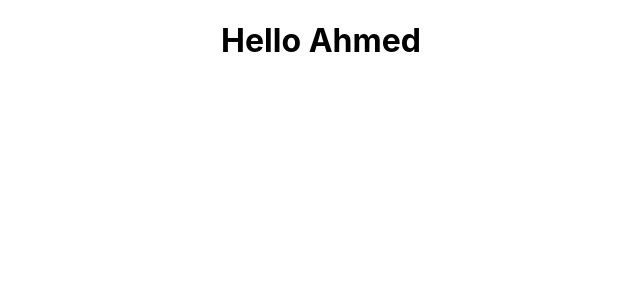
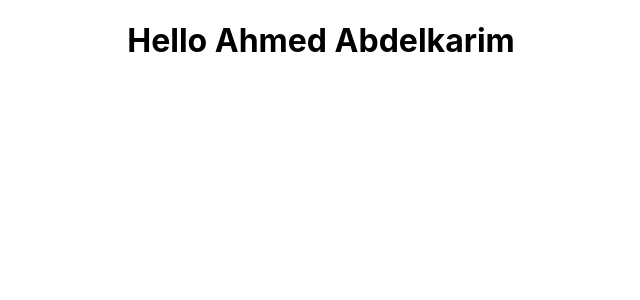
Before and after one commit to a-abdelkarim/react, a React (Create React App) app in the folder hello_world/: page / in a window 1280 px wide. Shown: the top 300 px of the page, without its empty margins (319-959 px from the left). Built offline with nearby package versions, Linux system fonts and the light colour scheme.

Commit message:
dynamic  change user name

```diff
--- a/hello_world/src/App.js
+++ b/hello_world/src/App.js
@@ -1,13 +1,20 @@
 import logo from './logo.svg';
 import './App.css';
 
+function formatName(userObject) {
+    return `${userObject.firstName} ${userObject.lastName}`
+}
+
 function App() {
-  const name = "Ahmed"
-  return (
-    <div className="App">
-      <h1>Hello {name}</h1>
-    </div>
-  );
+    const user = {
+        firstName: "Ahmed",
+        lastName: "Abdelkarim",
+    }
+    return (
+        <div className="App">
+        <h1>Hello {formatName(user)}</h1>
+        </div>
+    );
 }
 
 export default App;
```
